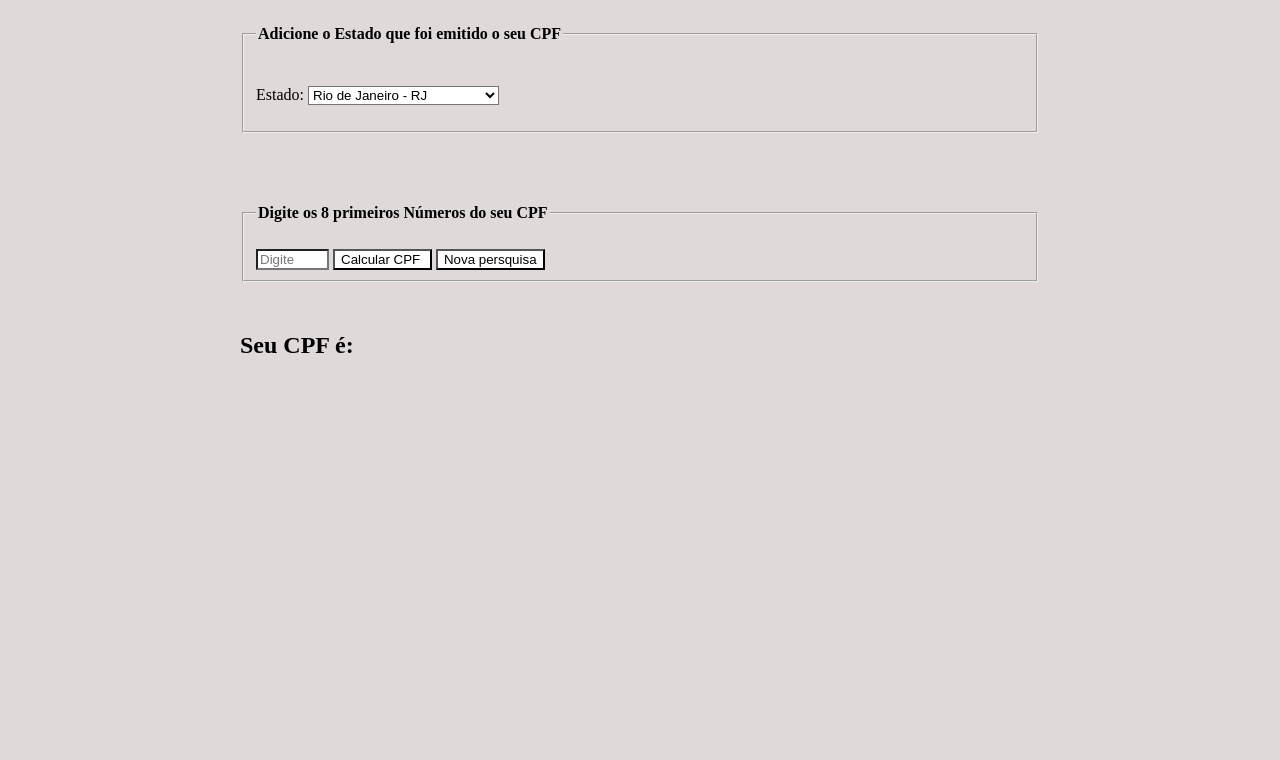
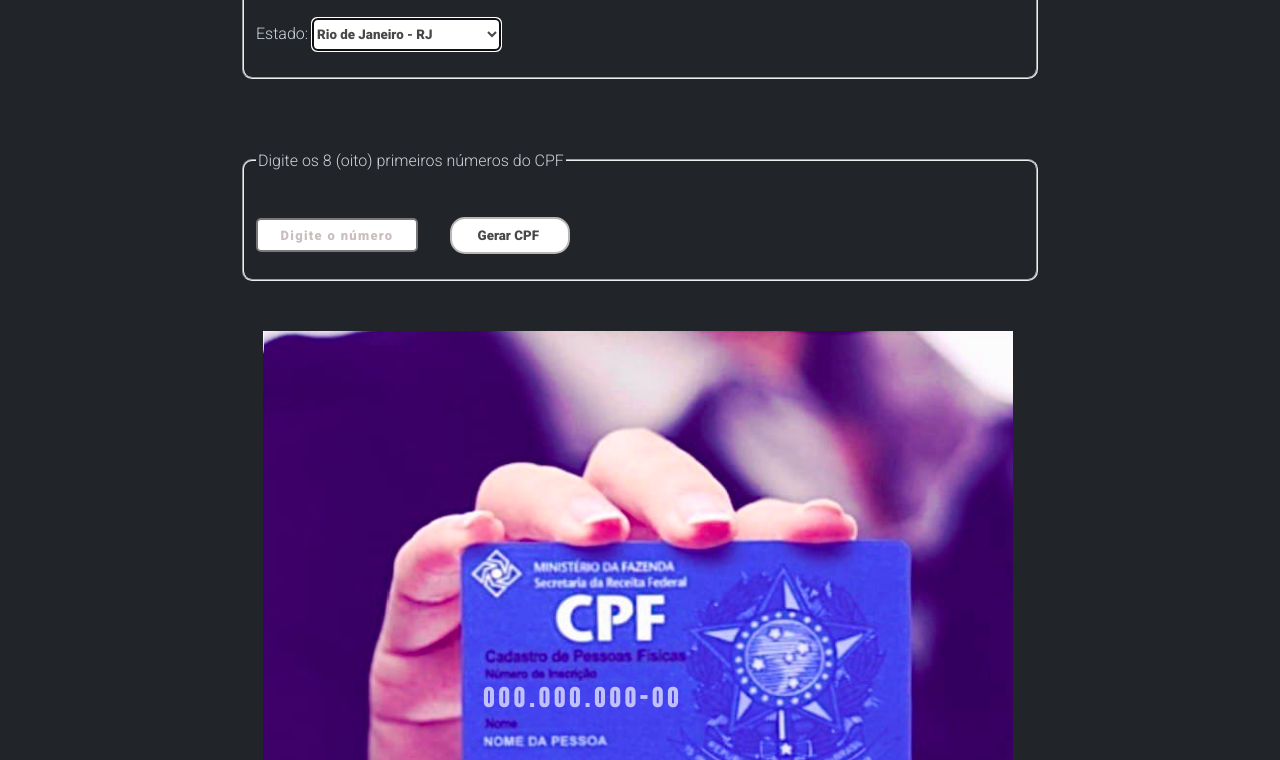
Before and after one commit to Marcelo-devside/handleCpf, a plain HTML site: page index.html in a window 1280 px wide. Shown: the part 251-1011 px from the top of the page. Before the commit the page ends 800 px from the top, so only its background shows below. Drawn offline with Linux system fonts and the light colour scheme.

Commit message:
version 1.0 final

```diff
--- a/index.html
+++ b/index.html
@@ -1,23 +1,30 @@
 <!DOCTYPE html>
 <html lang="pt-BR">
     <head>
-    <meta charset="UTF-8">
-    <meta http-equiv="X-UA-Compatible" content="IE=edge">
-    <meta name="viewport" content="width=device-width, initial-scale=1.0">
+        <meta charset="UTF-8" />
+        <meta http-equiv="X-UA-Compatible" content="IE=edge" />
+        <meta name="viewport" content="width=device-width, initial-scale=1.0" />
+        <meta
+            name="description"
+            content="completador dos três últimos números do CPF"
+        />
         <title>Application Web for CPF</title>
-    <script src="teste.js"></script>
-    <link rel="stylesheet" href="style.css">
+        <script src="teste.js" defer></script>
+        <link rel="stylesheet" href="style.css" />
         <style></style>
     </head>
     <body>
-    <h1>Aplicação Web que adivinha os 3 últimos números de seu CPF</h1>
+        <h1 class="sorte">
+            Aplicação Web que adivinha os 3 últimos números de seu CPF
+        </h1>
         <div>
             <fieldset>
                 <legend>
-                    <h4>Adicione o Estado que foi emitido o seu CPF</h4>
+                    <h4>Selecione o Estado emissor do CPF</h4>
                 </legend>
-                <p><label for="cEst">Estado:</label>
-                    <select name="tEst" class="cEst" >
+                <p>
+                    <label for="cEst">Estado:</label>
+                    <select name="tEst" class="cEst" onfocus="focus">
                         <optgroup label="Região Sul">
                             <option value="0">Rio Grande do Sul - RS</option>
                             <option value="9">Paraná - PR</option>
@@ -25,7 +32,9 @@
                         </optgroup>
                         <optgroup label="Região Suldeste">
                             <option value="8">São Paulo - SP</option>
-                            <option selected value="7">Rio de Janeiro - RJ</option>
+                            <option selected value="7">
+                                Rio de Janeiro - RJ
+                            </option>
                             <option value="7">Espirito Santo - ES</option>
                             <option value="6">Minas Gerais - MG</option>
                         </optgroup>
@@ -60,18 +69,40 @@
             </fieldset>
         </div>
         <div>
-         <fieldset class= cpf>
+            <fieldset class="cpf">
                 <legend>
-                <h4>Digite os 8 primeiros Números do seu CPF</h4>
+                    <h4>Digite os 8 (oito) primeiros números do CPF</h4>
                 </legend>
-                <input type="text" class="oito_Numeros" id ="oito_Numeros2" name="n_numeros" size ="6" maxlength="8" placeholder="Digite">
-                 <input class = "estado" type="button"onclick="clickAddNamber()" value="Calcular CPF ">
-                <input type="button" value="Nova persquisa" onClick="window.location.reload()">
+                <input
+                    type="text"
+                    class="oito_Numeros oitoNumeros3"
+                    id="oito_Numeros2"
+                    name="n_numeros"
+                    size="6"
+                    minlength="8"
+                    maxlength="8"
+                    placeholder="Digite o número"
+                />
+                <input
+                    class="estado"
+                    type="button"
+                    id="maker"
+                    onclick="clickAddNamber()"
+                    value="Gerar CPF "
+                />
+                <input
+                    class="estado"
+                    type="button"
+                    id="BtnPesquisa"
+                    onclick="areaInput()"
+                    value="Nova Consulta"
+                />
             </fieldset>
         </div>
-        <div id = "addSaida">
-            <h2>Seu CPF é: </h2>
-            <h3 class= "res"></h3>
+        <div id="addSaida">
+            <!-- <h2>Seu CPF é:</h2> -->
+            <img src="img/imgCPF3.png" alt="" />
+            <h3 class="res">000.000.000-00</h3>
         </div>
     </body>
 </html>
--- a/style.css
+++ b/style.css
@@ -1,28 +1,116 @@
 @charset "UTF-8";
+@import url("https://fonts.googleapis.com/css2?family=Roboto:wght@300;900&display=swap");
+@import url("https://fonts.googleapis.com/css2?family=Bangers&display=swap");
+@import url("https://fonts.googleapis.com/css2?family=Bangers&family=Bebas+Neue&display=swap");
+
+* {
+    font-family: "Roboto", sans-serif;
+}
 body {
-background-color: #dfd9d9;
-align-items: center;
+    background-color: #212529;
+    align-items: center;
 }
 h1 {
-    font-size: 40px;
-    font-family: Cambria, Cochin, Georgia, Times, 'Times New Roman', serif;
-    margin-top: 150px;
+    font-size: 50px;
+    margin-top: 30px;
     text-align: center;
+    font-weight: 400;
+    font-family: "Bangers", cursive;
+    letter-spacing: 0.1em;
+    color: #5b6268;
 }
 div {
     width: 800px;
     margin: auto;
-    margin-top:50px ;
+    margin-top: 50px;
 }
 h3 {
-    font-size: 150px;
+    position: absolute;
+    font-size: 27px;
+    margin-top: 352px;
+    margin-left: 243px;
+    margin-bottom: 0;
+    font-weight: 900;
+    color: rgba(255, 255, 255, 0.671);
+    letter-spacing: 4.5px;
+    font-family: "Bebas Neue", cursive;
 }
-input {
+#oito_Numeros2 {
+    height: 2em;
+    width: 11em;
+    margin-right: 2em;
+    border-radius: 5px;
+    white-space: 30em;
+    border-color: rgb(122, 120, 120);
+    background-color: #ffffff;
+    border-style: double;
+    font-weight: 700;
+    letter-spacing: 0.5em;
+    font-size: 14px;
+    text-align: center;
+}
+#oito_Numeros2::placeholder {
+    text-align: center;
+    color: rgb(202, 190, 190);
+    letter-spacing: 0.1em;
+    font-size: 13px;
+}
+#oito_Numeros2:focus {
+    border-color: rgb(116, 28, 28);
+}
+#oito_Numeros2:focus::placeholder {
+    color: #ffffff;
+}
+.cEst {
+    height: 2.5em;
+    border-radius: 5px;
+    color: rgba(0, 0, 0, 0.719);
+    background-color: #ffffff;
+    font-weight: 800;
+    cursor: pointer;
+}
+.estado {
+    height: 2.8em;
+    width: 9em;
+    border-radius: 15px;
+    border-color: rgb(187, 183, 183);
+    font-weight: 600;
+    background-color: #ffffff;
+    border-style: double;
+    margin-bottom: 1.1em;
+    margin-top: 1.5em;
+    outline: none;
+    cursor: pointer;
+    transition: 0.2s;
+    color: rgba(0, 0, 0, 0.719);
+}
+.estado:hover {
+    /* background-color: #dddddd; */
+    border-color: rgb(116, 28, 28);
+    color: rgb(128, 33, 33);
     background-color: #ffffff;
 }
-input:hover{
-    background-color: #dddddd;
+/* .estado:focus {
+background-color: rgb(250, 178, 178);
+border-color: rgb(116, 28, 28);
+color: rgb(128, 33, 33);
+} */
+#BtnPesquisa {
+    transition: 0.1s;
+    visibility: hidden;
+    margin-left: -124px;
 }
-select {
-    background-color: #ffffff;
+fieldset {
+    border-radius: 10px;
+    color: #ced4da;
 }
+h4 {
+    font-weight: 300;
+    color: #ced4da;
+}
+img {
+    position: absolute;
+    margin-left: 23px;
+    height: 570px;
+    width: 750px;
+}
--- a/teste.js
+++ b/teste.js
@@ -1,63 +1,80 @@
-// function  calculoFinal (resultado) {
-//     resultado = resultado % 11;
-//     if (resultado != 0 && resultado != 1) {
-//         resultado = 11 - resultado
-//     } else {
-//         resultado = 0
-//             }
-//     console.log(resultado)
-// }
-// calculoFinal(13)
-
-//     clickAddNamber()
-// function multiNamber(digitos){
-    //     for (i = 10 ; i > 1; i-- ) {
-        //         formula = i * digitos
-        //     }
-        //     return formula
-    // }
-
-//     function somaTudo(digitos){
-    //         let total = 0
-//         for (let num of digitos){
-    //         total = total + num
-//     }
-//     return total
-// }
-
-// let arrayNumeros = [3, 5, 2]
-// let resulta = multiNamber(arrayNumeros)
-// console.log(resulta)
-
-// let arrayNumeros = [3, 5, 2]
-// let resulta = somaTudo(arrayNumeros)
-// console.log(resulta)
-
-// function clickStateLocal(){
-//     let capitura = document.querySelector("#localname")
-//     console.log(capitura.value)
-// }
-function tcPress(event){
-    let numbers = [0, 1, 2, 3, 4, 5, 6, 7, 8, 9 ]
-    const novoArray = []
-    if ( event.key in numbers ){
+function Init() {
+    const entr = document.querySelector("#oito_Numeros2");
+    entr.addEventListener("keypress", checkInput, false);
+    document.querySelector(".cEst").focus();
+}
+window.addEventListener("load", Init);
+function checkInput(e) {
+    const char = String.fromCharCode(e.keyCode);
+    const pattern = [0, 1, 2, 3, 4, 5, 6, 7, 8, 9];
+    if (char in pattern) {
+        return true;
     }
-    else {
-        alert("Digite apenas Números")
-        window.location.reload()
+    e.preventDefault();
+    alert(`Você digitou \n\n " ${char} " \n\n Digite somente números!`);
+}
+function btnSearh(option1, option2) {
+    const btnSearhSelect = document.querySelector("#BtnPesquisa");
+    const btnSearhGerador = document.querySelector("#maker");
+    btnSearhGerador.style.visibility = option1;
+    btnSearhSelect.style.visibility = option2;
+}
+function validationOfSize() {
+    const typingNamber = document.querySelector(".oito_Numeros").value;
+    if (typingNamber.length != 8) {
+        btnSearh("visible", "hidden");
+        return alert("Você não digitou os oito números!");
     }
 }
-
-window.addEventListener("keypress", tcPress)
-
-function clickAddNamber(){
-    let capitura = document.querySelector('.oito_Numeros')
-    let capituras = capitura.value;
-    let capitura2 = document.querySelector('.cEst')
-    let capituras2 = capituras + capitura2.value
-    let ref =document.querySelector('.res')
-    ref.innerText = capituras2
-    let numArray= Array.from(capituras2)
-    const novoArray = numArray.map(numero => parseInt(numero))
-    return console.log(novoArray)
-    }
+function clickAddNamber() {
+    btnSearh("hidden", "visible");
+    validationOfSize();
+    const typingNamber = document.querySelector(".oito_Numeros").value;
+    const typingEstate = document.querySelector(".cEst").value;
+    const showScream = document.querySelector(".res");
+    const handleNumber = typingNamber + typingEstate;
+    let noveNumeros = handleNumber.substring(0, 9);
+    const handleNumberTen = () => {
+        let soma = 0;
+        for (let i = 10; i > 1; i--) {
+            soma += noveNumeros.charAt(10 - i) * i;
+        }
+        let resultados = soma % 11 < 2 ? 0 : 11 - (soma % 11);
+        return resultados;
+    };
+    const handleNumber2 = handleNumber + handleNumberTen();
+    const handleNumberEleven = () => {
+        let somas = 0;
+        noveNumeros = handleNumber2.substring(0, 10);
+        for (let k = 11; k > 1; k--) {
+            somas += noveNumeros.charAt(11 - k) * k;
+        }
+        let resultado = somas % 11 < 2 ? 0 : 11 - (somas % 11);
+        return resultado;
+    };
+    const handleNumber3 = handleNumber2 + handleNumberEleven();
+    const resultExitMask = () => {
+        showScream.textContent = handleNumber3.replace(
+            /^(\d{3})+(\d{3})+(\d{3})/,
+            "$1.$2.$3-"
+        );
+    };
+    resultExitMask();
+}
+const areaInputMask = () => {
+    const araseResult = document.querySelector(".res");
+    const initalValue = "00000000000";
+    araseResult.innerText = initalValue.replace(
+        /^(\d{3})+(\d{3})+(\d{3})/,
+        "$1.$2.$3-"
+    );
+};
+function areaInput() {
+    btnSearh("visible", "hidden");
+    const araseInput = document.querySelector("#oito_Numeros2");
+    const defaultEst = document.querySelector(".cEst");
+    araseInput.value = "";
+    areaInputMask();
+    defaultEst.value = "7";
+    Init();
+}
```
Also changed, not shown: img/imgCPF3.png (added), 1 other file. Lines whose indentation alone changed are shown as unchanged.
